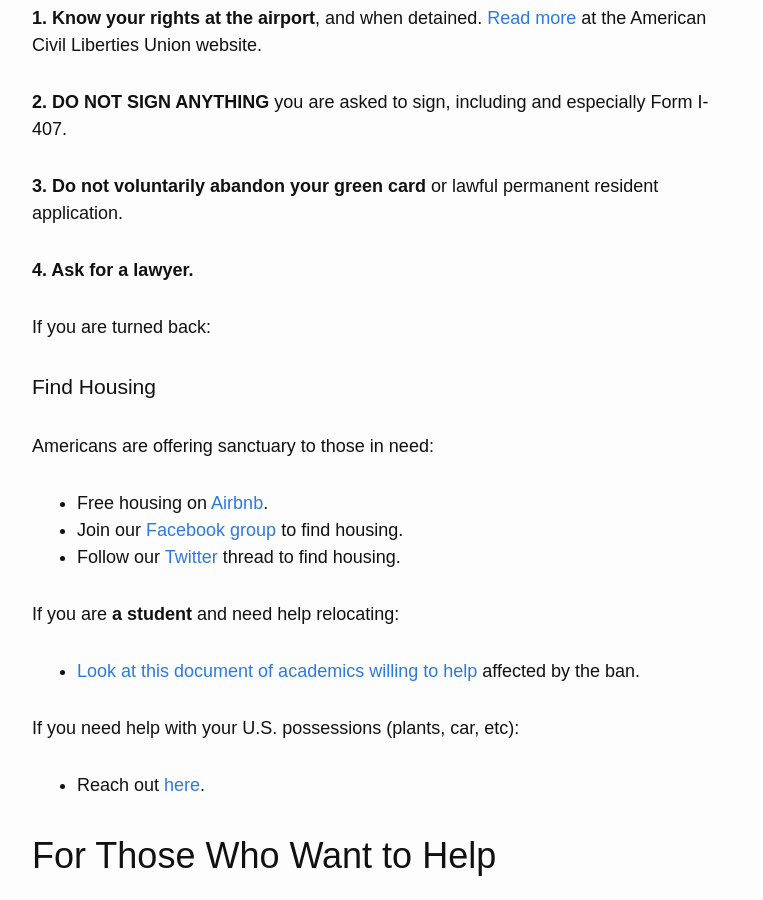
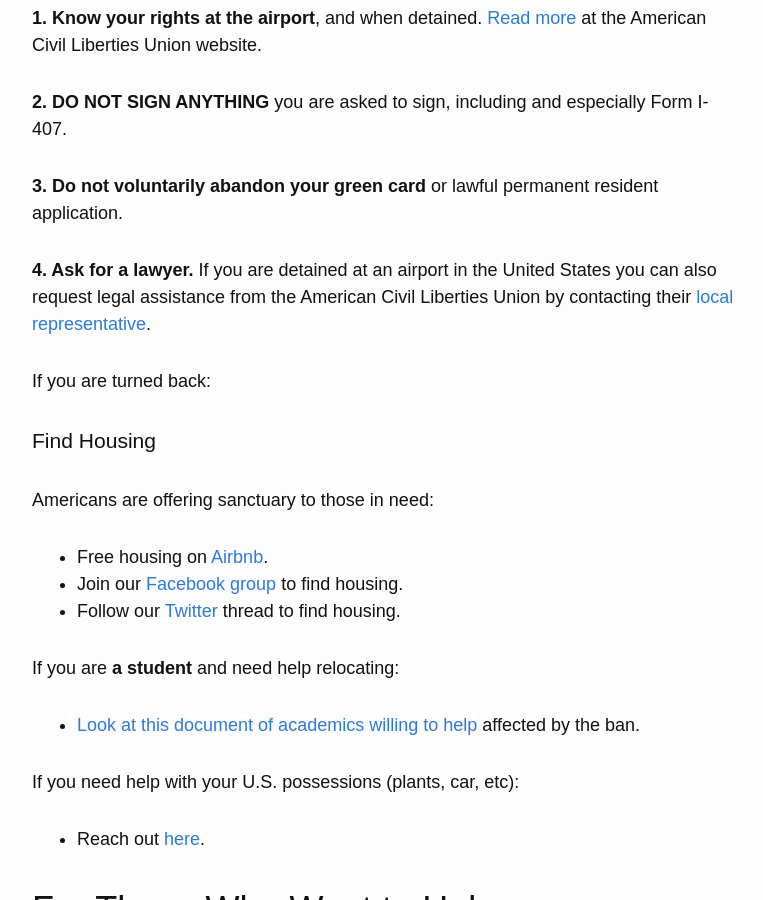
Before and after one commit to RichardLitt/stranded-by-trump, a Jekyll site: the page built from index.md, in a window 1280 px wide and 900 px high, scrolled down 1038 px. Shown: the whole window, without its empty margins (253-1016 px from the left). Built offline with Jekyll 4.4.1, drawn with Linux system fonts in a browser that asks for light colours; nearby versions of some CDN libraries; our own code applies the rules of GitHub Pages for plain Markdown files.

Commit message:
Add link to ACLU Affiliates Page
Legal assistance for those detained within the United States

```diff
--- a/index.md
+++ b/index.md
@@ -30,7 +30,7 @@ Here’s what to know if you are denied entry to the United States:
 
 **3. Do not voluntarily abandon your green card** or lawful permanent resident application.
 
-**4. Ask for a lawyer.**
+**4. Ask for a lawyer.** If you are detained at an airport in the United States you can also request legal assistance from the American Civil Liberties Union by contacting their [local representative](https://www.aclu.org/about/affiliates?redirect=affiliates).
 
 If you are turned back:
 
```
